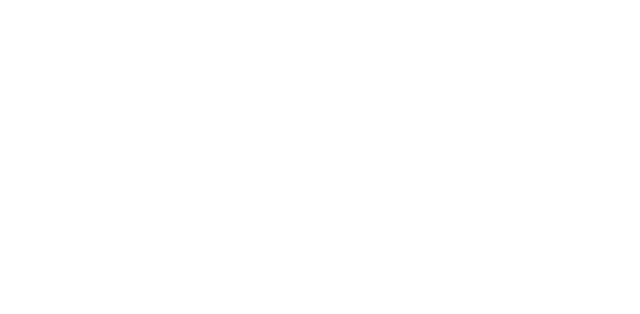
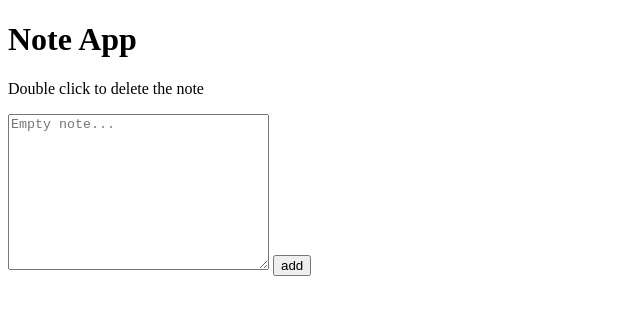
Before and after one commit to dsjramesh7/note-app-9-12-, a plain HTML site: page index.html in a window 1280 px wide. Shown: the whole page, without its empty margins (0-640 px from the left). Drawn offline with Linux system fonts and the light colour scheme.

Commit message:
changes made in html file

```diff
--- a/index.html
+++ b/index.html
@@ -7,6 +7,14 @@
     <title>Note App</title>
   </head>
   <body>
+    <div class="container">
+      <h1 class="heading">Note App</h1>
+      <p class="info-text">Double click to delete the note</p>
 
+      <div class="app-container">
+        <textarea cols="30" rows="10" placeholder="Empty note..."></textarea>
+        <button class="btn" id="btn">add</button>
+      </div>
+    </div>
   </body>
 </html>
```
